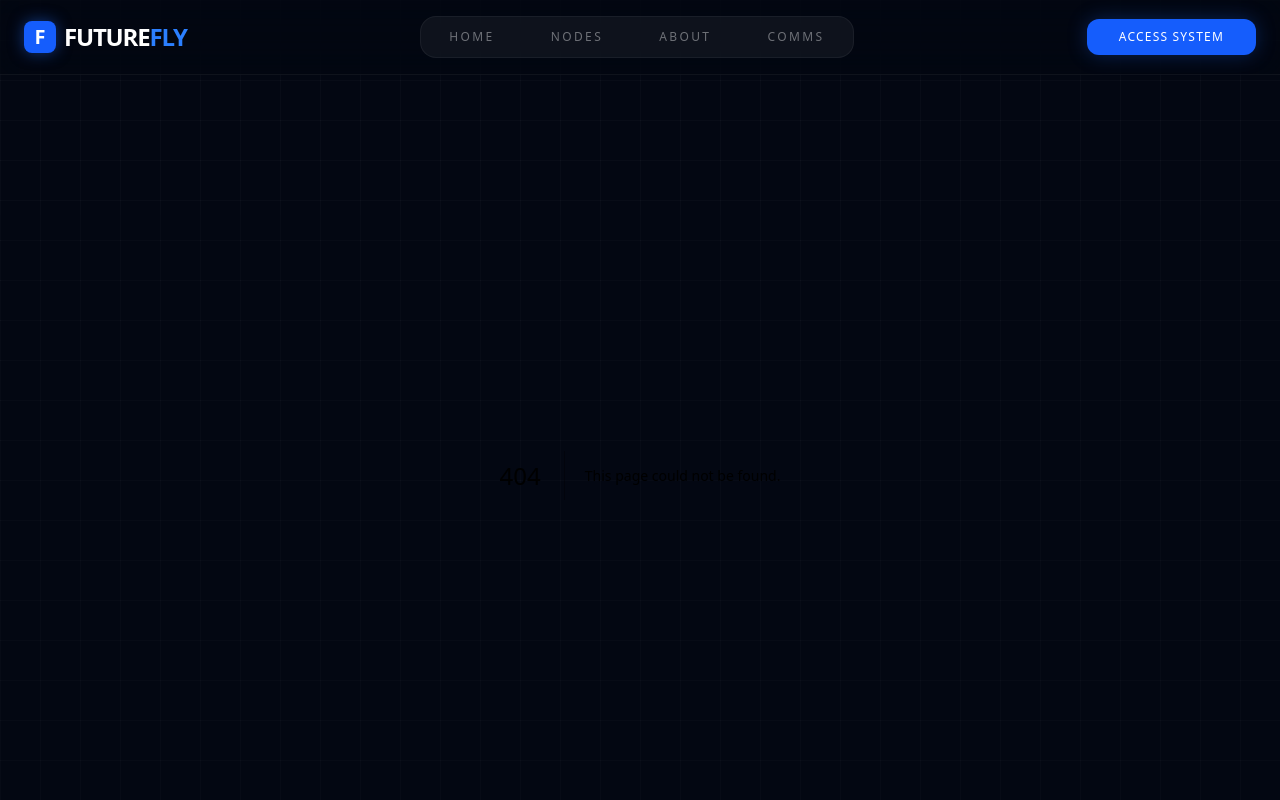
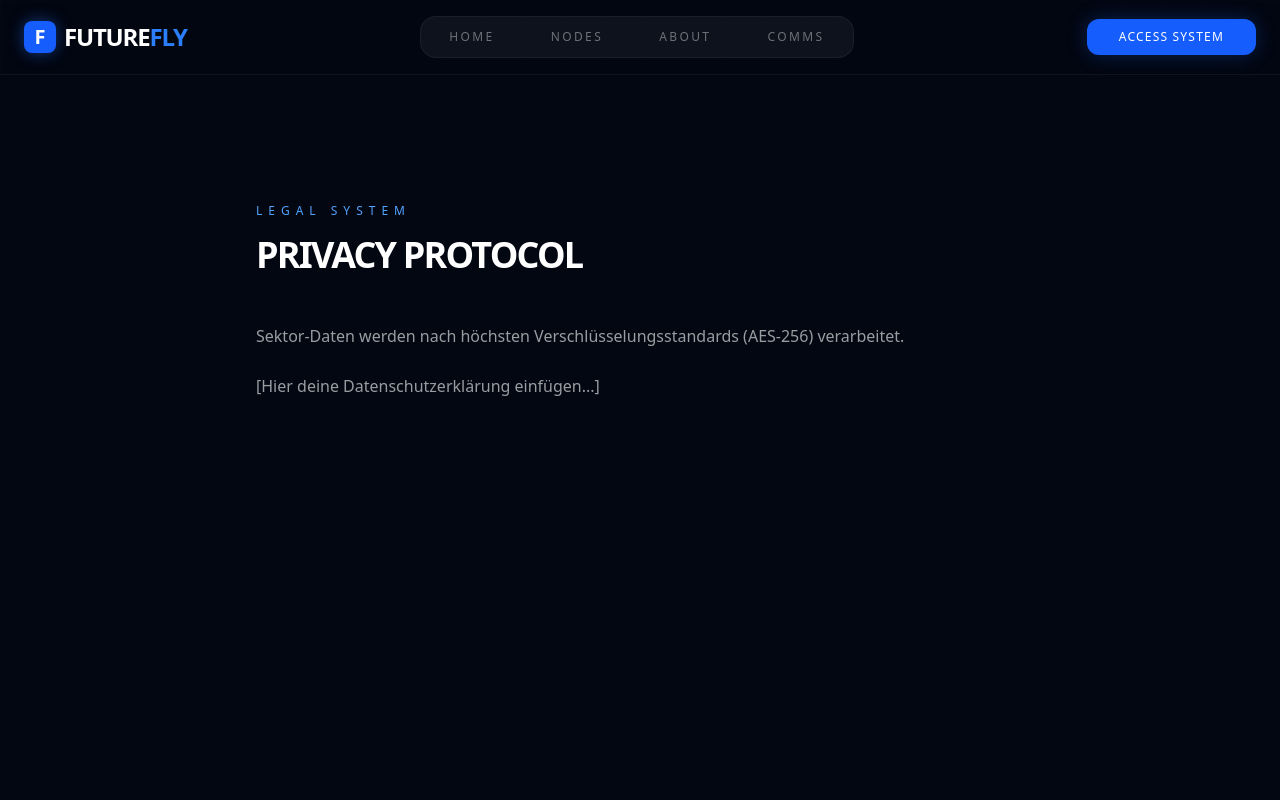
Before and after one commit to Oliver-DCI/ReiseTourApp, a Next.js app: page /privacy in a window 1280 px wide. Before the commit this address had no page. Shown: the top 800 px of the page. Built offline with nearby package versions, Linux system fonts and the light colour scheme.

Commit message:
feat: privacy und terms seiten erstellt um 404 fehler zu beheben

```diff
--- /dev/null
+++ b/app/privacy/page.tsx
@@ -0,0 +1,15 @@
+// app/privacy/page.tsx
+export default function PrivacyPage() {
+  return (
+    <main className="min-h-screen bg-[#030712] text-white pt-32 px-6">
+      <div className="max-w-3xl mx-auto">
+        <h4 className="text-blue-400 font-mono text-xs uppercase tracking-[0.5em] mb-4">Legal System</h4>
+        <h1 className="text-4xl font-black uppercase tracking-tighter mb-12">Privacy Protocol</h1>
+        <div className="prose prose-invert opacity-60 font-light leading-relaxed space-y-6">
+          <p>Sektor-Daten werden nach höchsten Verschlüsselungsstandards (AES-256) verarbeitet.</p>
+          <p>[Hier deine Datenschutzerklärung einfügen...]</p>
+        </div>
+      </div>
+    </main>
+  );
+}
--- /dev/null
+++ b/app/terms/page.tsx
@@ -0,0 +1,15 @@
+// app/terms/page.tsx
+export default function TermsPage() {
+  return (
+    <main className="min-h-screen bg-[#030712] text-white pt-32 px-6">
+      <div className="max-w-3xl mx-auto">
+        <h4 className="text-blue-400 font-mono text-xs uppercase tracking-[0.5em] mb-4">Legal System</h4>
+        <h1 className="text-4xl font-black uppercase tracking-tighter mb-12">Terms of Service</h1>
+        <div className="prose prose-invert opacity-60 font-light leading-relaxed space-y-6">
+          <p>Durch den Zugriff auf die futureFLY-Systeme akzeptieren Sie die Einsatzregeln.</p>
+          <p>[Hier deine AGB einfügen...]</p>
+        </div>
+      </div>
+    </main>
+  );
+}
```
